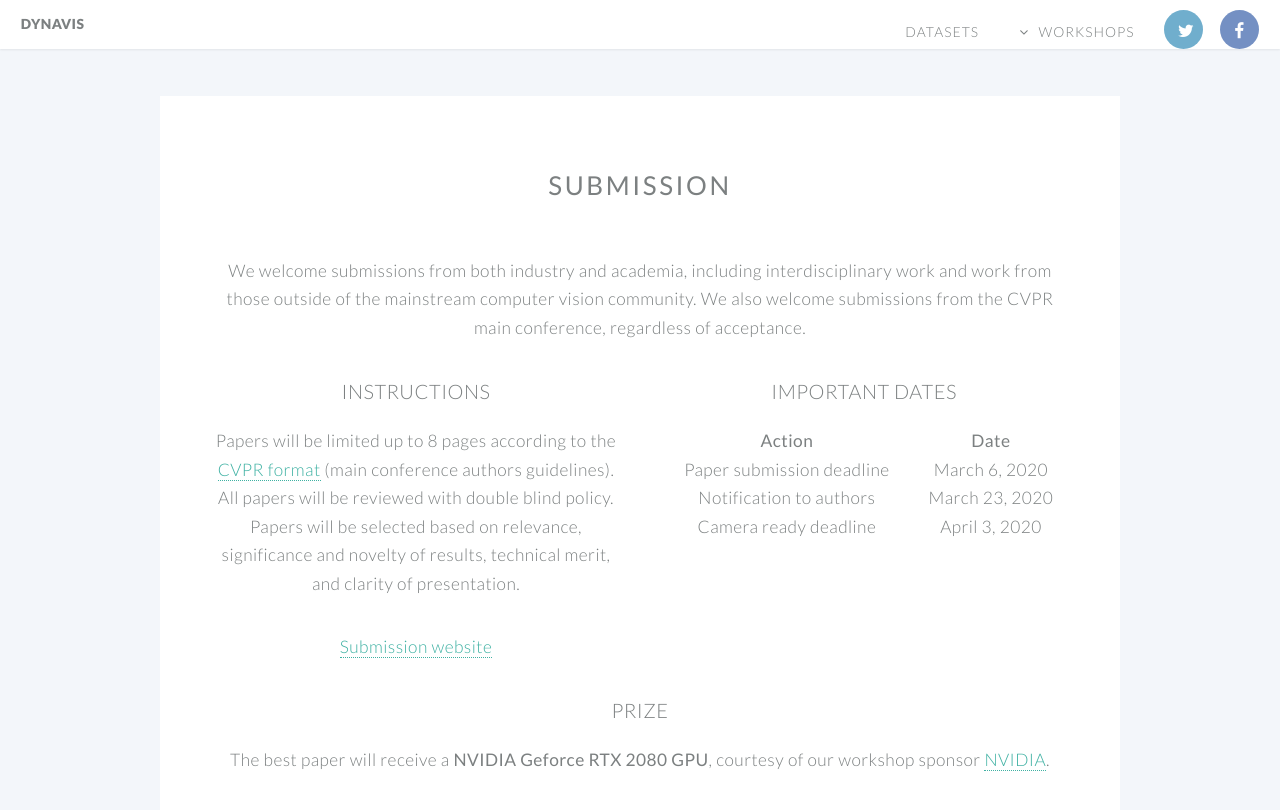
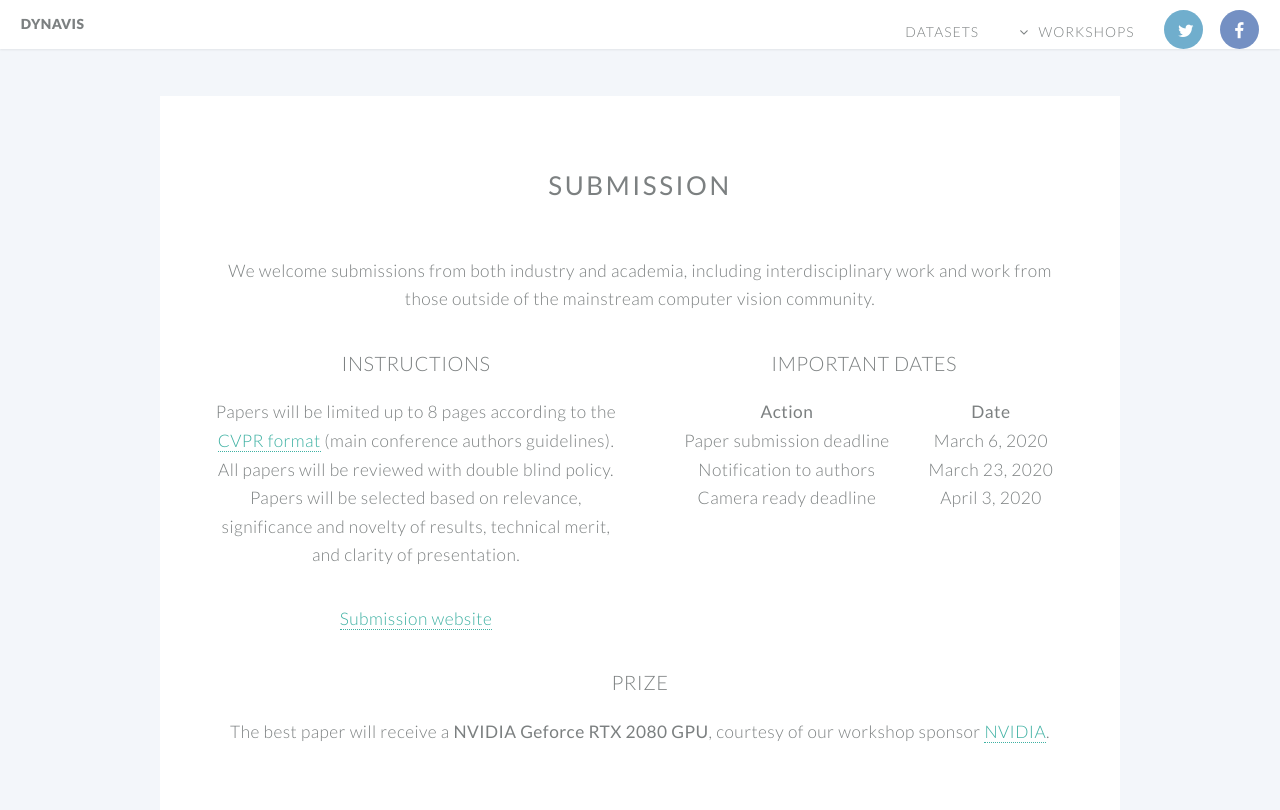
Before and after one commit to DynaVis/DynaVis.github.io, a Jekyll site: the page built from 2020.html, in a window 1280 px wide and 900 px high, scrolled down 1813 px. Shown: the top 810 px of the window. Built offline with Jekyll 4.4.1, drawn with Linux system fonts in a browser that asks for light colours.

Commit message:
Removed sentence from

```diff
--- a/2020.html
+++ b/2020.html
@@ -57,7 +57,7 @@ redirect_from: "/"
             <h2><strong>Submission</strong></h2>
        </header>
 
-        <p>We welcome submissions from both industry and academia, including interdisciplinary work and work from those outside of the mainstream computer vision community. We also welcome submissions from the CVPR main conference, regardless of acceptance. </p>
+        <p>We welcome submissions from both industry and academia, including interdisciplinary work and work from those outside of the mainstream computer vision community.</p>
 
         <div class="row">
 
```
